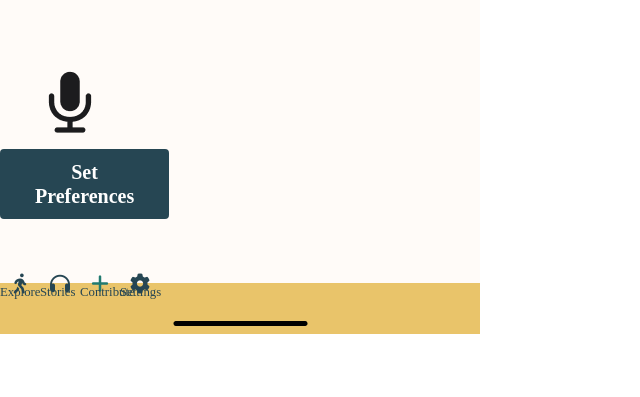
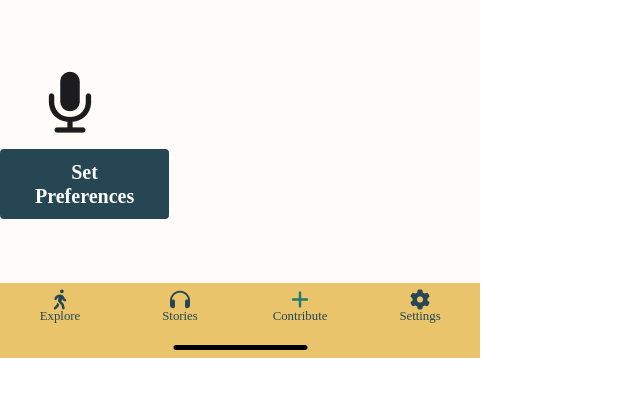
Before and after one commit to odtbee/Project3, a plain HTML site: page storiesCategories.html in a window 1280 px wide. Shown: the part 119-516 px from the top of the page, without its empty margins (0-640 px from the left). Drawn offline with nearby package versions, Linux system fonts and the light colour scheme; a web font is replaced by a local one.

Commit message:
Added HTML classes and CSS to center footer content

```diff
--- a/css/style.css
+++ b/css/style.css
@@ -220,4 +220,9 @@ footer {
 
 .footerCol {
     width: 25%;
+    padding-top: 1rem;
 }
+
+.footerTitle {
+    padding-top: 0.5rem;
+}
--- a/storiesCategories.html
+++ b/storiesCategories.html
@@ -79,36 +79,36 @@
     <footer>
         <div class="container-fluid">
             <div class="row footerRow">
-                <div class="col-sm-1 col-md-1 col-lg-1 footerCol">
+                <div class="col footerCol">
                     <div class="row justify-content-sm-center">
                         <i class="fas fa-walking fa-lg tabIconInactive"></i>
                     </div>
-                    <div class="row">
-                        <p class="pSmall">Explore</p>
+                    <div class="row justify-content-sm-center">
+                        <p class="pSmall footerTitle">Explore</p>
                     </div>
                 </div>
-                <div class="col-sm-1 col-md-1 col-lg-1 footerCol">
+                <div class="col footerCol">
                     <div class="row justify-content-sm-center">
                         <i class="fas fa-headphones fa-lg tabIconInactive"></i>
                     </div>
-                    <div class="row">
-                        <p class="pSmall">Stories</p>
+                    <div class="row justify-content-sm-center">
+                        <p class="pSmall footerTitle">Stories</p>
                     </div>
                 </div>
-                <div class="col-sm-1 col-md-1 col-lg-1 footerCol">
+                <div class="col footerCol">
                     <div class="row justify-content-sm-center">
                         <i class="fas fa-plus fa-lg tabIconActive"></i>
                     </div>
-                    <div class="row">
-                        <p class="pSmall">Contribute</p>
+                    <div class="row justify-content-sm-center">
+                        <p class="pSmall footerTitle">Contribute</p>
                     </div>
                 </div>
-                <div class="col-sm-1 col-md-1 col-lg-1 footerCol">
+                <div class="col footerCol">
                     <div class="row justify-content-sm-center">
                         <i class="fas fa-cog fa-lg tabIconInactive"></i>
                     </div>
-                    <div class="row">
-                        <p class="pSmall">Settings</p>
+                    <div class="row justify-content-sm-center">
+                        <p class="pSmall footerTitle">Settings</p>
                     </div>
                 </div>
             </div>
```
Also changed, not shown: contributeStoryMain.html (+12 -12 lines), exploreMain.html (+8 -8 lines).
